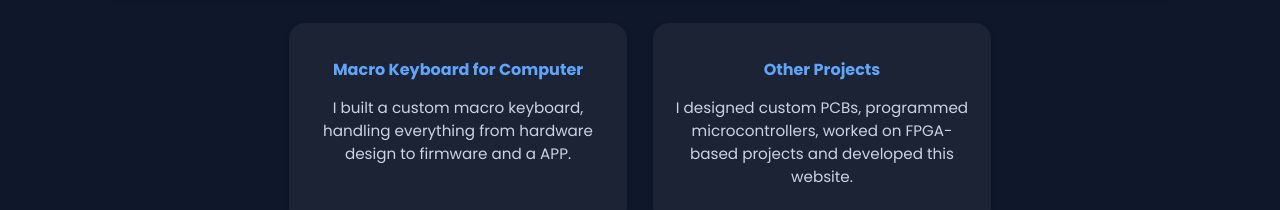
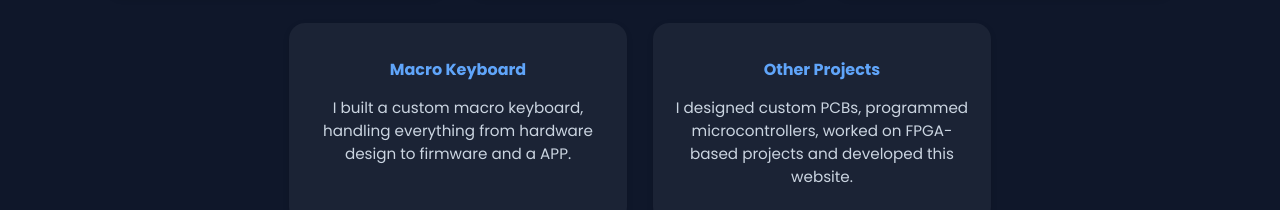
Before and after one commit to prijateljtim/prijateljtim.github.io, a plain HTML site: page Projects.html in a window 1280 px wide. Shown: the part 1358-1568 px from the top of the page. Drawn offline with Linux system fonts and the light colour scheme.

Commit message:
Restore Projects.html structure and content
The HTML structure and content of the Projects.html file have been restored, ensuring all sections, including Navbar, Main Content, and Footer, are correctly formatted and displayed.

```diff
--- a/Projects.html
+++ b/Projects.html
@@ -86,7 +86,7 @@
           <p>SDR Latency Comparison on x86 vs FPGA - Implemented GMSK modulation on both platforms, measured transmission delays, analyzed performance for real-time applications, and published a research paper on the results.</p>
         </div>
         <div class="card">
-          <h3>Macro Keyboard for Computer</h3>
+          <h3>Macro Keyboard</h3>
           <p>I built a custom macro keyboard, handling everything from hardware design to firmware and a APP.</p>
         </div>
         <div class="card">
```
